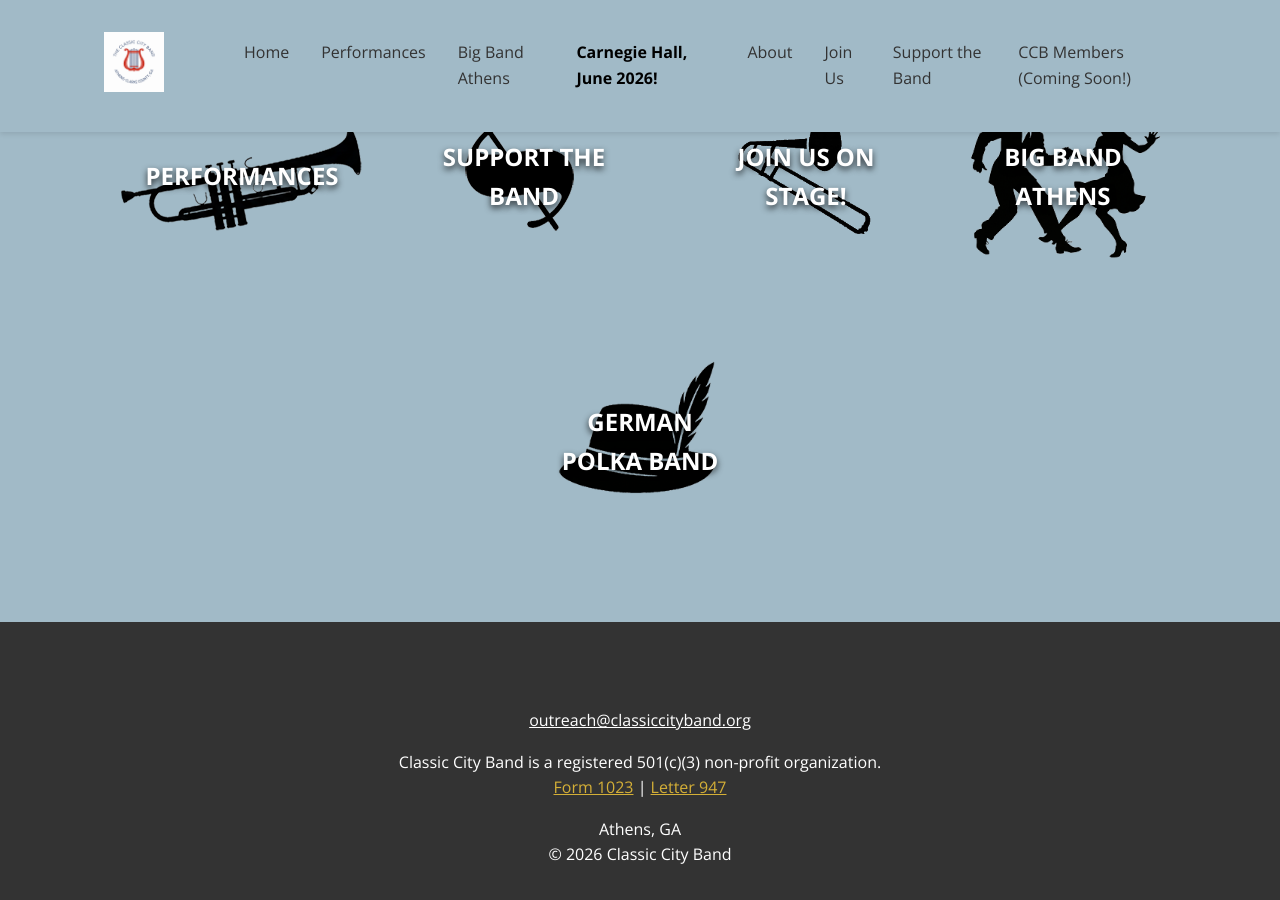
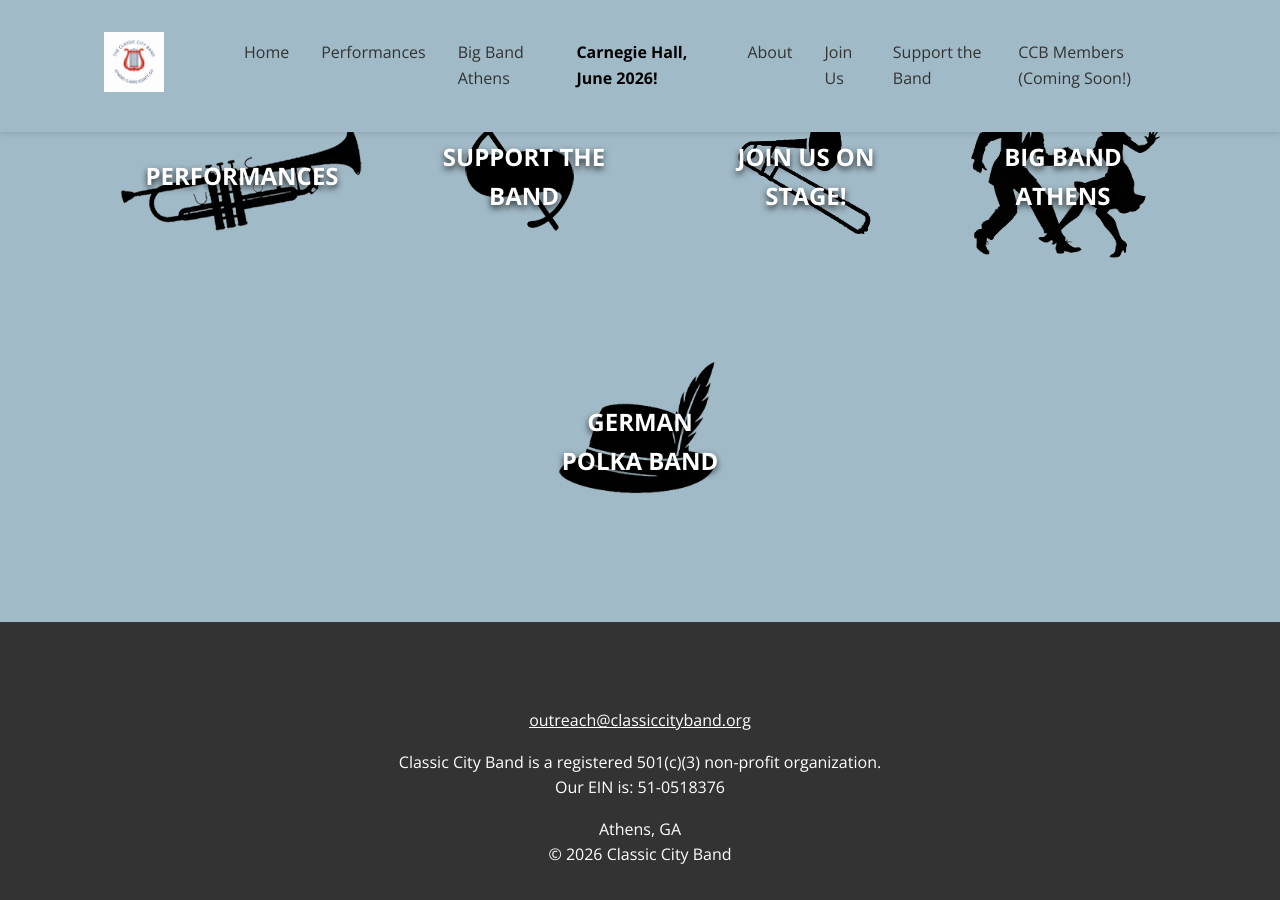
Before and after one commit to webmasterCCB/CCBwebsite, a Jekyll site: the page built from index.html, in a window 1280 px wide and 900 px high, scrolled down 636 px. Built offline with Jekyll 4.4.1, drawn with Linux system fonts in a browser that asks for light colours; comment, search, counter and statistics services are not loaded.

Commit message:
Update footer.html

```diff
--- a/_includes/footer.html
+++ b/_includes/footer.html
@@ -11,9 +11,12 @@
 
   <p style="margin-top: 1rem;">
     Classic City Band is a registered 501(c)(3) non-profit organization.<br>
+    Our EIN is: 51-0518376<br>
+    <!--
     <a href="/assets/documents/form-1023.pdf" style="color: var(--accent-gold); text-decoration: underline;" target="_blank">Form 1023</a> |
     <a href="/assets/documents/letter-947.pdf" style="color: var(--accent-gold); text-decoration: underline;" target="_blank">Letter 947</a>
   </p>
+  -->
 
   <p style="margin-top: 1rem;">Athens, GA</p>
   <p>&copy; {{ 'now' | date: "%Y" }} {{ site.title }}</p>
```
